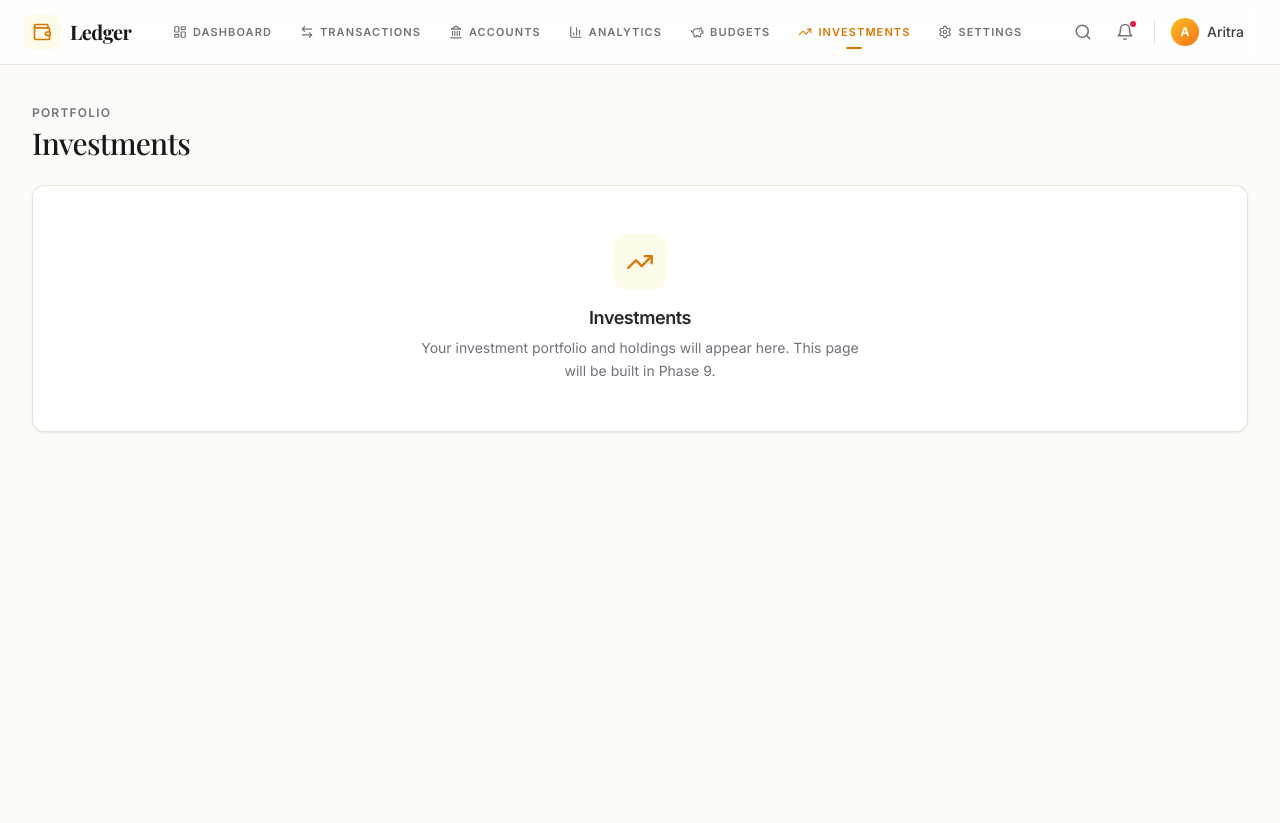
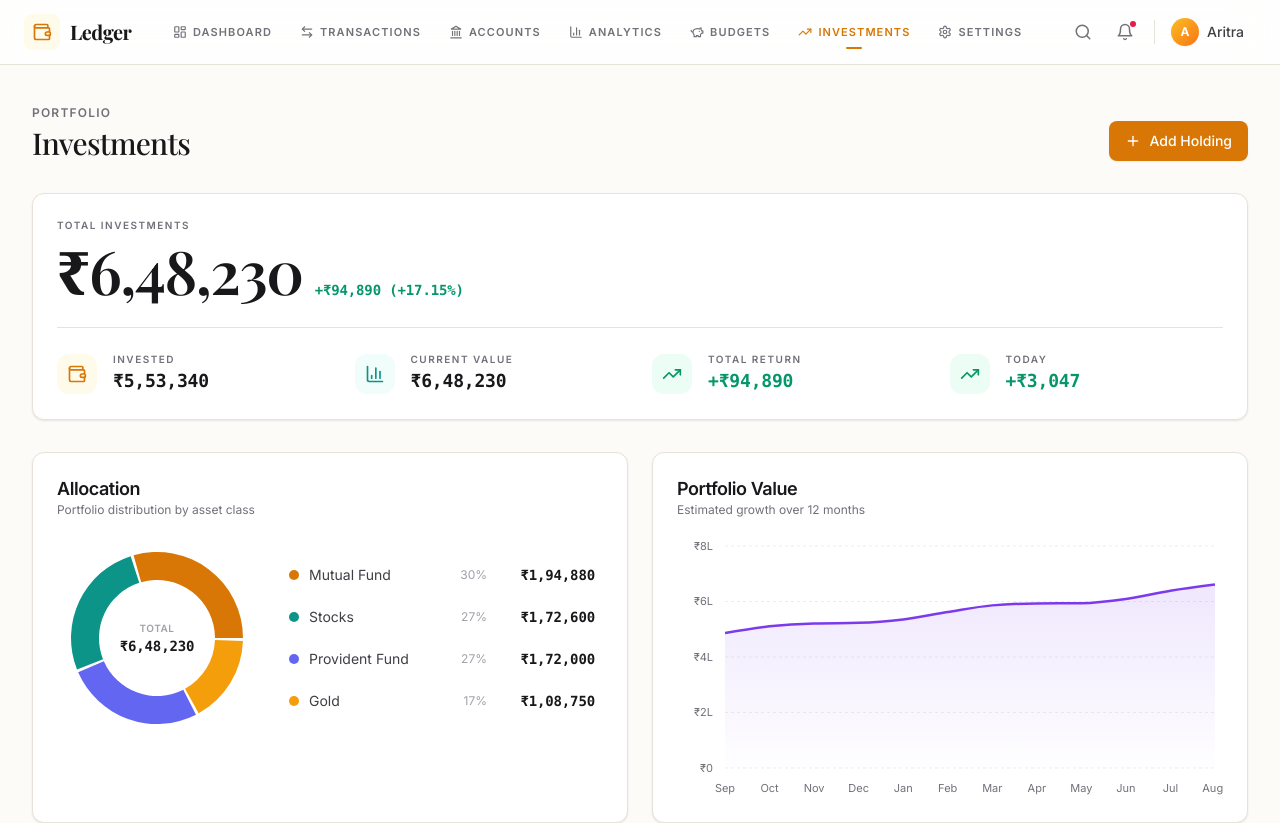
Before and after one commit to aritraio/FSD-2-Project, a React (Vite) app: page /investments in a window 1280 px wide. Shown: the top 823 px of the page. Before the commit the page ends 800 px from the top, so only its background shows below. Built offline with nearby package versions, Linux system fonts and the light colour scheme; a web font is replaced by a local one.

Commit message:
feat: implement complete InvestmentsPage with portfolio summary, charts, holdings table, and CRUD modal functionality

```diff
--- a/src/pages/InvestmentsPage.jsx
+++ b/src/pages/InvestmentsPage.jsx
@@ -1,20 +1,163 @@
-import React from 'react';
-import { TrendingUp } from 'lucide-react';
+import React, { useState, useEffect, useMemo } from 'react';
+import { Plus, TrendingUp } from 'lucide-react';
 
+// Services
+import {
+  getInvestments,
+  saveInvestment,
+  updateInvestment,
+  deleteInvestment,
+} from '@/services/storage';
+
+// Calculations
+import { calcInvestmentReturn } from '@/utils/calculations';
+
+// UI
+import Button from '@/components/ui/Button';
+import EmptyState from '@/components/ui/EmptyState';
+import ConfirmDialog from '@/components/ui/ConfirmDialog';
+
+// Investment components
+import PortfolioSummary from '@/components/investments/PortfolioSummary';
+import AllocationChart from '@/components/investments/AllocationChart';
+import PortfolioValueChart from '@/components/investments/PortfolioValueChart';
+import HoldingsTable from '@/components/investments/HoldingsTable';
+import HoldingModal from '@/components/investments/HoldingModal';
+
+/**
+ * InvestmentsPage — Portfolio tracker with summary, allocation, value chart, and holdings table.
+ */
 export default function InvestmentsPage() {
+  const [holdings, setHoldings] = useState([]);
+  const [isModalOpen, setIsModalOpen] = useState(false);
+  const [editingHolding, setEditingHolding] = useState(null);
+  const [deleteConfirm, setDeleteConfirm] = useState({ open: false, id: null });
+
+  // Load data
+  useEffect(() => {
+    setHoldings(getInvestments());
+  }, []);
+
+  // Computed portfolio metrics
+  const portfolio = useMemo(() => {
+    const result = calcInvestmentReturn(holdings);
+    // Simulate "today change" as ~0.3-1.2% of current value
+    // In a real app, this would come from actual market data
+    const todayChangePct = 0.0047; // ~0.47%
+    const todayChange = Math.round(result.totalCurrent * todayChangePct);
+    return {
+      ...result,
+      todayChange,
+    };
+  }, [holdings]);
+
+  // Handlers
+  const handleAddClick = () => {
+    setEditingHolding(null);
+    setIsModalOpen(true);
+  };
+
+  const handleEditClick = (holding) => {
+    setEditingHolding(holding);
+    setIsModalOpen(true);
+  };
+
+  const handleDeleteClick = (id) => {
+    setDeleteConfirm({ open: true, id });
+  };
+
+  const confirmDelete = () => {
+    if (deleteConfirm.id) {
+      deleteInvestment(deleteConfirm.id);
+      setHoldings(getInvestments());
+    }
+    setDeleteConfirm({ open: false, id: null });
+  };
+
+  const handleSave = (data) => {
+    if (editingHolding) {
+      updateInvestment({ ...data, id: editingHolding.id });
+    } else {
+      saveInvestment(data);
+    }
+    setHoldings(getInvestments());
+  };
+
+  const hasHoldings = holdings.length > 0;
+
   return (
-    <div className="space-y-6">
-      <div>
-        <p className="label mb-1">Portfolio</p>
-        <h1 className="heading-lg text-zinc-900 dark:text-text-dark-primary">Investments</h1>
+    <div className="space-y-8 pb-12">
+      {/* ── Header ── */}
+      <div className="flex flex-col md:flex-row md:items-end justify-between gap-6">
+        <div>
+          <p className="label mb-1 text-zinc-500">Portfolio</p>
+          <h1 className="heading-lg text-zinc-900 dark:text-text-dark-primary">
+            Investments
+          </h1>
+        </div>
+
+        <Button
+          variant="primary"
+          icon={<Plus className="w-4 h-4" />}
+          onClick={handleAddClick}
+        >
+          Add Holding
+        </Button>
       </div>
-      <div className="card p-12 flex flex-col items-center justify-center text-center">
-        <div className="w-14 h-14 rounded-2xl bg-amber-50 dark:bg-[rgba(245,158,11,0.12)] flex items-center justify-center mb-4">
-          <TrendingUp className="w-7 h-7 text-brand-amber" />
+
+      {/* ── Empty State ── */}
+      {!hasHoldings ? (
+        <div className="card p-8 md:p-12">
+          <EmptyState
+            icon={<TrendingUp className="w-7 h-7 text-brand-amber" />}
+            title="No investments tracked"
+            description="Start tracking your portfolio by adding your first investment holding."
+            actionLabel="Add Holding"
+            onAction={handleAddClick}
+          />
         </div>
-        <h2 className="heading-sm text-zinc-800 dark:text-text-dark-primary mb-2">Investments</h2>
-        <p className="body-sm max-w-md">Your investment portfolio and holdings will appear here. This page will be built in Phase 9.</p>
-      </div>
+      ) : (
+        <>
+          {/* ── Portfolio Summary ── */}
+          <PortfolioSummary
+            totalInvested={portfolio.totalInvested}
+            totalCurrent={portfolio.totalCurrent}
+            totalReturn={portfolio.totalReturn}
+            returnPercentage={portfolio.returnPercentage}
+            todayChange={portfolio.todayChange}
+          />
+
+          {/* ── Allocation + Portfolio Value (side-by-side) ── */}
+          <div className="grid grid-cols-1 lg:grid-cols-2 gap-6">
+            <AllocationChart holdings={holdings} />
+            <PortfolioValueChart totalCurrent={portfolio.totalCurrent} />
+          </div>
+
+          {/* ── Holdings Table ── */}
+          <HoldingsTable
+            holdings={holdings}
+            onEdit={handleEditClick}
+            onDelete={handleDeleteClick}
+          />
+        </>
+      )}
+
+      {/* ── Modals ── */}
+      <HoldingModal
+        isOpen={isModalOpen}
+        onClose={() => setIsModalOpen(false)}
+        holding={editingHolding}
+        onSave={handleSave}
+      />
+
+      <ConfirmDialog
+        isOpen={deleteConfirm.open}
+        onClose={() => setDeleteConfirm({ open: false, id: null })}
+        onConfirm={confirmDelete}
+        title="Delete Holding"
+        message="This will permanently remove this investment from your portfolio. This cannot be undone."
+        confirmLabel="Delete"
+      />
     </div>
   );
 }
```
Also changed, not shown: 1 other file (tests, documents, lock files or other folders).
